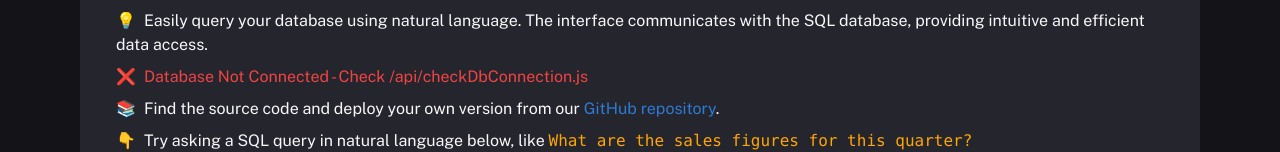
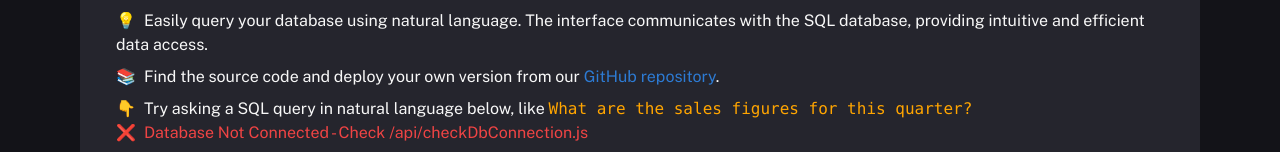
Before and after one commit to Veeeetzzzz/sql-llm2-nextjs-langchain, a Next.js app: page / in a window 1280 px wide. Shown: the part 235-387 px from the top of the page. Built offline with nearby package versions, Linux system fonts and the light colour scheme; no server answers.

Commit message:
Update page.tsx

```diff
--- a/app/page.tsx
+++ b/app/page.tsx
@@ -66,9 +66,6 @@ useEffect(() => {
             efficient data access.
           </span>
         </li>
-        <li>
-          {DatabaseStatusIndicator}
-        </li>
         <li className="text-l">
           📚
           <span className="ml-2">
```
